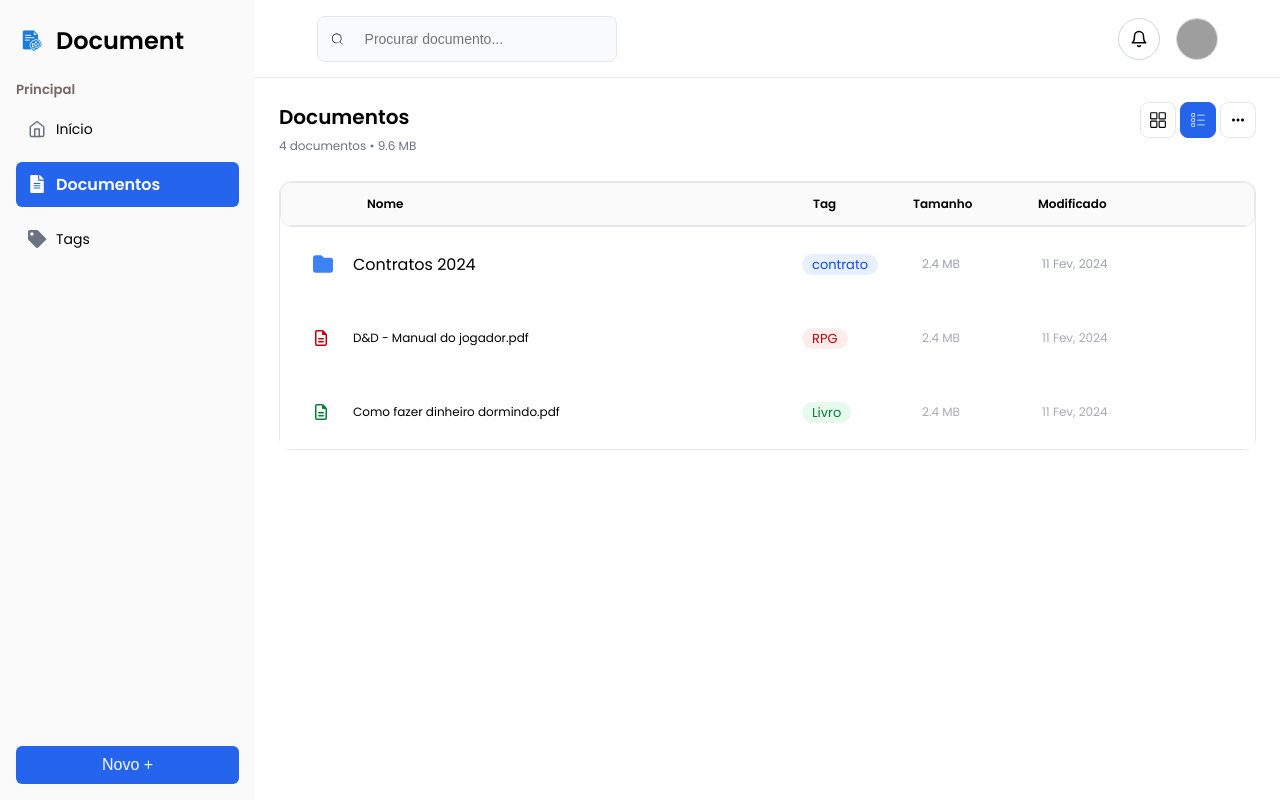
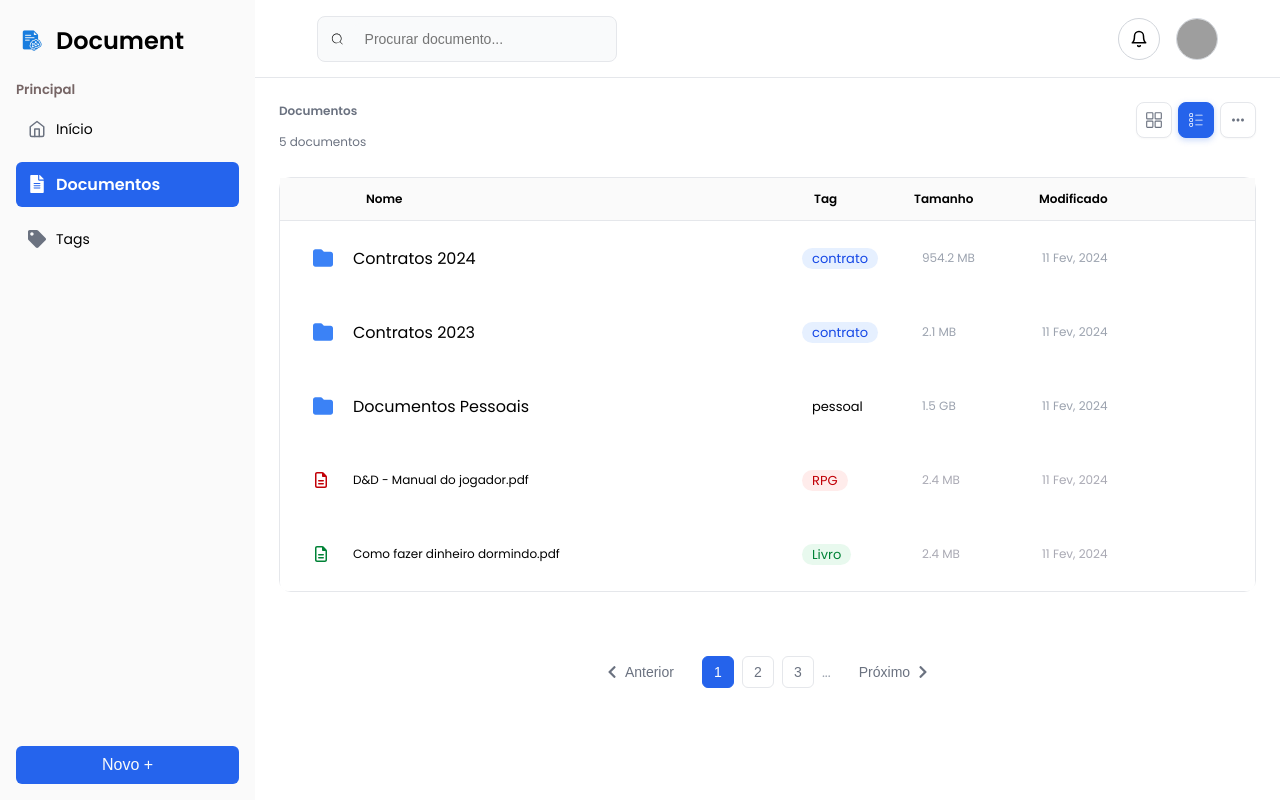
Before and after one commit to GustavoEmanuelGM/-document-rag-chat-front, a React (Vite) app: page /documentos in a window 1280 px wide. Built offline with nearby package versions, Linux system fonts and the light colour scheme; grey boxes are pictures that could not be loaded.

Commit message:
Added file size logic and some styles.

```diff
--- a/src/components/FolderCard.jsx
+++ b/src/components/FolderCard.jsx
@@ -3,22 +3,22 @@ import styles from "./FolderCard.module.css";
 import Tags from "../pages/Tags";
 import { FaFolder } from "react-icons/fa6";
 
-function FolderCard({ name, items, tag, size, listView }) {
+function FolderCard({ name, items, tag, size, listView, onClick }) {
   return (
     <CardBase>
-      <div className={`${styles.row} ${listView ? styles.list : styles.grid}`}>
+      <div
+        className={`${styles.row} ${listView ? styles.list : styles.grid}`}
+        onClick={onClick}
+        style={{ cursor: 'pointer' }}
+      >
         <FaFolder className={styles.icon} />
-
         <span className={styles.name}>{name}</span>
 
         {listView && (
           <>
             <Tags label={tag} type={tag.toLowerCase()} />
-
             <span className={styles.size}>{size}</span>
-
             <span className={styles.date}>11 Fev, 2024</span>
-
           </>
         )}
 
--- a/src/components/sidebar/index.jsx
+++ b/src/components/sidebar/index.jsx
@@ -29,12 +29,12 @@ function Sidebar() {
   }, []);
 
   const handleNewFolder = () => {
-    console.log("📁 Nova pasta");
+    console.log("Nova pasta");
     setMenuOpen(false);
   };
 
   const handleUploadFile = () => {
-    console.log("📤 Upload de arquivo");
+    console.log("Upload de arquivo");
     setMenuOpen(false);
   };
 
--- a/src/mocks/documentsMock.js
+++ b/src/mocks/documentsMock.js
@@ -1,28 +1,98 @@
 export const documentsMock = [
+  // PASTAS (type: folder)
   {
     id: 1,
     type: "folder",
     name: "Contratos 2024",
-    tag:"contrato",
-    item:"10",
-    size: "2.4 MB",
-    date: "11 Fev, 2024",
-
+    tag: "contrato",
+    parentId: null, // Está na raiz
+    date: "11 Fev, 2024"
   },
   {
     id: 2,
+    type: "folder",
+    name: "Contratos 2023",
+    tag: "contrato",
+    parentId: null, // Está na raiz
+    date: "10 Jan, 2024"
+  },
+  {
+    id: 3,
+    type: "folder",
+    name: "Documentos Pessoais",
+    tag: "pessoal",
+    parentId: null, // Está na raiz
+    date: "05 Mar, 2024"
+  },
+
+  // ARQUIVOS NA RAIZ (parentId: null)
+  {
+    id: 10,
     type: "file",
     name: "D&D - Manual do jogador.pdf",
     tag: "RPG",
     size: "2.4 MB",
+    parentId: null, // Está solto na raiz
     date: "11 Fev, 2024"
   },
   {
-    id: 3,
+    id: 11,
     type: "file",
     name: "Como fazer dinheiro dormindo.pdf",
     tag: "Livro",
     size: "2.4 MB",
+    parentId: null, // Está solto na raiz
     date: "11 Fev, 2024"
-  }
+  },
+
+  // ARQUIVOS DENTRO DA PASTA "Contratos 2024" (parentId: 1)
+  {
+    id: 100,
+    type: "file",
+    name: "Contrato de aluguel.pdf",
+    tag: "Contrato",
+    size: "2.4 MB",
+    parentId: 1, // Está DENTRO da pasta de ID 1 (Contratos 2024)
+    date: "11 Fev, 2024"
+  },
+  {
+    id: 101,
+    type: "file",
+    name: "Contrato prestacao servicos.pdf",
+    tag: "Contrato",
+    size: "1.8 MB",
+    parentId: 1, // Está DENTRO da pasta de ID 1
+    date: "10 Fev, 2024"
+  },
+  {
+    id: 102,
+    type: "file",
+    name: "Contrato confidencialidade.pdf",
+    tag: "Contrato",
+    size: "950 KB",
+    parentId: 1, // Está DENTRO da pasta de ID 1
+    date: "09 Fev, 2024"
+  },
+
+  // ARQUIVOS DENTRO DA PASTA "Contratos 2023" (parentId: 2)
+  {
+    id: 200,
+    type: "file",
+    name: "Contrato antigo 2023.pdf",
+    tag: "Contrato",
+    size: "2.1 MB",
+    parentId: 2, //Está DENTRO da pasta de ID 2
+    date: "15 Dez, 2023"
+  },
+
+  // ARQUIVOS DENTRO DA PASTA "Documentos Pessoais" (parentId: 3)
+  {
+    id: 300,
+    type: "file",
+    name: "testamento.pdf",
+    tag: "Pessoal",
+    size: "1500 MB",
+    parentId: 3, // Está DENTRO da pasta de ID 3
+    date: "20 Jan, 2024"
+  },
 ];
--- a/src/pages/Documentos/Documentos.module.css
+++ b/src/pages/Documentos/Documentos.module.css
@@ -25,10 +25,13 @@
 }
 
 /*  BOTÕES GRID / LIST  */
+/* =========================================
+    BOTÕES DE AÇÃO (Grid / List / Opções)
+   ========================================= */
 .actions {
   display: flex;
   align-items: center;
-  gap: 4px;
+  gap: 6px;
 }
 
 .toggleBtn {
@@ -41,73 +44,91 @@
   align-items: center;
   justify-content: center;
   cursor: pointer;
+  color: #6b7280;
+  transition: all 0.2s ease;
+  box-shadow: 0 1px 2px rgba(0, 0, 0, 0.03);
 }
 
 .toggleBtn svg {
-  font-size: 18px;
+  width: 18px;
+  height: 18px;
+  flex-shrink: 0;
+  transition: color 0.2s ease;
 }
 
 .toggleBtn:hover {
-  background: #f9fafb;
+  background: #f8fafc;
+  border-color: #cbd5e1;
+  color: #2563eb;
 }
 
-.active {
+/* Estado ativo (Grid ou List selecionado) */
+.toggleBtn.active {
   background: #2563eb;
   border-color: #2563eb;
   color: #fff;
+  box-shadow: 0 2px 6px rgba(37, 99, 235, 0.25);
 }
 
-  /*POPUP*/
+.toggleBtn.active svg {
+  color: #fff;
+}
+
+/* MENU DE OPÇÕES (três pontinhos)*/
 .menuWrapper {
   position: relative;
 }
 
 .menu {
-  display: flex;
-  flex-direction: column;
   position: absolute;
-  top: 40px;
+  top: calc(100% + 6px);
   right: 0;
-
-
+  width: 180px;
   background: #fff;
   border: 1px solid #e5e7eb;
-  border-radius: 8px;
-
-  box-shadow: 0 10px 20px rgba(0,0,0,0.08);
-  padding: 4px 0;
-
-  min-width: 160px;
-  z-index: 10;
+  border-radius: 10px;
+  box-shadow: 0 8px 24px rgba(0, 0, 0, 0.08);
+  padding: 6px 0;
+  z-index: 50;
+  overflow: hidden;
+  animation: fadeInUp 0.15s ease-out;
 }
 
 .menu button {
+  width: 100%;
+  padding: 10px 14px;
   display: flex;
   align-items: center;
   gap: 10px;
+  background: transparent;
+  border: none;
+  font-size: 14px;
+  color: #374151;
+  cursor: pointer;
+  transition: background 0.15s, color 0.15s;
+}
 
-  width: 100%;
-  padding: 10px 12px;
-
-  background: none;
-  border: none;
-  border-radius: 6px;
-
-  font-size: 14px;
-  line-height: 1;
-  text-align: left;
-
-  cursor: pointer;
+.menu button svg {
+  width: 16px;
+  height: 16px;
+  color: #6b7280;
+  flex-shrink: 0;
+  transition: color 0.15s;
 }
 
 .menu button:hover {
-  background-color: #f3f4f6;
+  background: #f3f4f6;
+  color: #111827;
 }
 
-.menu svg{
-  font-size: 20px;
-  flex-shrink: 0;
-  color: #3b82f6;
+.menu button:hover svg {
+  color: #2563eb;
+}
+
+/* Animação suave */
+@keyframes fadeInUp {
+  from { opacity: 0; transform: translateY(6px); }
+  to { opacity: 1; transform: translateY(0); }
 }
 
 /*  GRID  */
@@ -145,10 +166,111 @@
   background: #fafafa;
 }
 
-
-
 /* Alinhamento */
 .listHeader span {
   display: flex;
   align-items: center;
 }
+
+
+/* Breadcrumbs */
+.breadcrumbs {
+  display: flex;
+  align-items: center;
+  gap: 8px;
+  margin-bottom: 8px;
+}
+
+.crumb {
+  color: #6b7280;
+  font-weight: 600;
+  font-size: 16px; /* Aumentado */
+}
+
+.crumb.clickable {
+  cursor: pointer;
+  color: #2563eb;
+  transition: color 0.2s;
+}
+
+.crumb.clickable:hover {
+  color: #1d4ed8;
+  text-decoration: none;
+}
+
+.crumbCurrent {
+  color: #111827;
+  font-weight: 700; /* Negrito mais forte */
+  font-size: 18px; /* Maior que os outros */
+}
+
+.separator {
+  color: #9ca3af;
+  font-size: 14px;
+}
+
+/* Paginação */
+.pagination {
+  display: flex;
+  justify-content: center;
+  align-items: center;
+  gap: 16px;
+  margin-top: 24px;
+  padding: 16px 0;
+}
+
+.pageBtn {
+  display: flex;
+  align-items: center;
+  gap: 6px;
+  background: none;
+  border: none;
+  color: #6b7280;
+  font-size: 14px;
+  cursor: pointer;
+  font-weight: 500;
+  padding: 6px 12px;
+  border-radius: 6px;
+  transition: all 0.2s;
+}
+
+.pageBtn:hover {
+  background: #f3f4f6;
+  color: #2563eb;
+}
+
+.pageNumbers {
+  display: flex;
+  gap: 8px;
+  align-items: center;
+}
+
+.pageNum {
+  width: 32px;
+  height: 32px;
+  border-radius: 6px;
+  border: 1px solid #e5e7eb;
+  background: #fff;
+  display: flex;
+  align-items: center;
+  justify-content: center;
+  font-size: 14px;
+  color: #6b7280;
+  cursor: pointer;
+  transition: all 0.2s;
+}
+
+.pageNum.active {
+  background: #2563eb;
+  color: #fff;
+  border-color: #2563eb;
+}
+
+.pageNum:hover:not(.active) {
+  background: #f3f4f6;
+}
+
+.dots {
+  color: #9ca3af;
+  font-size: 14px;
+}
--- a/src/pages/Documentos/index.jsx
+++ b/src/pages/Documentos/index.jsx
@@ -8,20 +8,101 @@ import { CiBoxList } from "react-icons/ci";
 import { MdMoreHoriz } from "react-icons/md";
 import { FaCloudUploadAlt } from "react-icons/fa";
 import { RiFileEditFill } from "react-icons/ri";
+import { FaChevronLeft, FaChevronRight } from "react-icons/fa";
 
 function Documents() {
   const [menuOpen, setMenuOpen] = useState(false);
   const [viewMode, setViewMode] = useState("list");
 
+  // Função para extrair o valor numérico do tamanho (ex: "2.4 MB" → 2.4)
+  const parseSizeToMB = (sizeString) => {
+    if (!sizeString) return 0;
+    const match = sizeString.match(/([\d.]+)/);
+    const value = parseFloat(match ? match[1] : 0);
+
+    // Se for GB, converte para MB (1 GB = 1024 MB)
+    if (sizeString.includes('GB')) {
+      return value * 1024;
+    }
+
+    return value; // Já está em MB
+  };
+
+  // Função para formatar tamanho (MB ou GB)
+  const formatSize = (totalMB) => {
+    if (totalMB >= 1024) {
+      // Se for maior que 1024 MB, mostra em GB
+      const gb = (totalMB / 1024).toFixed(1);
+      return `${gb} GB`;
+    }
+    return `${totalMB.toFixed(1)} MB`;
+  };
+
+  // Função para calcular tamanho total de uma pasta
+  const calculateFolderSize = (folderId, allItems) => {
+    // Filtra apenas arquivos (não pastas) que estão dentro desta pasta
+    const filesInFolder = allItems.filter(
+      item => item.parentId === folderId && item.type === 'file'
+    );
+
+    // Soma todos os tamanhos em MB
+    const totalMB = filesInFolder.reduce((acc, file) => {
+      return acc + parseSizeToMB(file.size);
+    }, 0);
+
+    return formatSize(totalMB);
+  };
+
+  // (null = raiz)
+  const [currentFolderId, setCurrentFolderId] = useState(null);
+
+  //Mostra apenas itens cujo parentId é igual ao currentFolderId
+  const displayList = documentsMock.filter(
+    item => item.parentId === currentFolderId
+  );
+
+  // Conta quantos itens tem (para mostrar no header)
+  const itemCount = displayList.length;
+
+  // Encontra o nome da pasta atual para o breadcrumb
+  const currentFolder = currentFolderId
+    ? documentsMock.find(f => f.id === currentFolderId)
+    : null;
+
+  // Handlers
+  const handleFolderClick = (folder) => {
+    setCurrentFolderId(folder.id); // Entra na pasta (o ID dela vira o filtro)
+  };
+
+  const handleBackToRoot = () => {
+    setCurrentFolderId(null); // Volta pra raiz
+  };
+
   return (
     <div className={styles.documents}>
-      {/* HEADER */}
+      {/* HEADER com Breadcrumbs */}
       <div className={styles.header}>
         <div>
-          <h2>Documentos</h2>
-          <span>4 documentos • 9.6 MB</span>
+          {/* Breadcrumb */}
+          <div className={styles.breadcrumbs}>
+            <span
+              className={`${styles.crumb} ${currentFolder ? styles.clickable : ''}`}
+              onClick={handleBackToRoot}
+            >
+              Documentos
+            </span>
+            {currentFolder && (
+              <>
+                <span className={styles.separator}>›</span>
+                <span className={styles.crumbCurrent}>{currentFolder.name}</span>
+              </>
+            )}
           </div>
 
+          <span>{itemCount} documento{itemCount !== 1 && "s"}</span>
+        </div>
+
+        {/* Botões de Ação */}
         <div className={styles.actions}>
           <button
             className={`${styles.toggleBtn} ${viewMode === "grid" ? styles.active : ""}`}
@@ -40,29 +121,24 @@ function Documents() {
           <div className={styles.menuWrapper}>
             <button
               className={`${styles.toggleBtn} ${menuOpen ? styles.active : ""}`}
-              onClick={() => setMenuOpen(prev => !prev)}>
-
+              onClick={() => setMenuOpen(prev => !prev)}
+            >
               <MdMoreHoriz />
-
             </button>
 
             {menuOpen && (
               <div className={styles.menu}>
-
                 <button> <RiFileEditFill />Editar</button>
-
                 <button> <FaCloudUploadAlt />Upload de arquivo</button>
-
               </div>
             )}
           </div>
         </div>
       </div>
 
-      {/* LIST / GRID */}
+      {/* LISTA / GRID */}
       <div className={viewMode === "list" ? styles.list : styles.grid}>
         {viewMode === "list" && (
-          <div className={styles.listWrapper}>
           <div className={styles.listHeader}>
             <span></span>
             <span>Nome</span>
@@ -71,19 +147,22 @@ function Documents() {
             <span>Modificado</span>
             <span></span>
           </div>
-          </div>
         )}
 
-            {documentsMock.map(item => {
+        {displayList.map(item => {
           if (item.type === "folder") {
+            // 👇 Calcula o tamanho dinamicamente
+            const folderSize = calculateFolderSize(item.id, documentsMock);
+
             return (
               <FolderCard
                 key={item.id}
                 name={item.name}
                 tag={item.tag}
-                    size={item.size}
-                    items={item.item}
+                size={folderSize} // Usa o tamanho calculado
+                items={documentsMock.filter(f => f.parentId === item.id).length}
                 listView={viewMode === "list"}
+                onClick={() => handleFolderClick(item)}
               />
             );
           }
@@ -99,6 +178,22 @@ function Documents() {
           );
         })}
       </div>
+
+      {/* PAGINAÇÃO */}
+      <div className={styles.pagination}>
+        <button className={styles.pageBtn}>
+          <FaChevronLeft /> Anterior
+        </button>
+        <div className={styles.pageNumbers}>
+          <button className={styles.pageNum + " " + styles.active}>1</button>
+          <button className={styles.pageNum}>2</button>
+          <button className={styles.pageNum}>3</button>
+          <span className={styles.dots}>...</span>
+        </div>
+        <button className={styles.pageBtn}>
+          Próximo <FaChevronRight />
+        </button>
+      </div>
     </div>
   );
 }
```
Also changed, not shown: src/pages/Home/Home.module.css (+61 -48 lines), src/mocks/uploadsMock.js (line endings or trailing spaces). Lines whose indentation alone changed are shown as unchanged.
